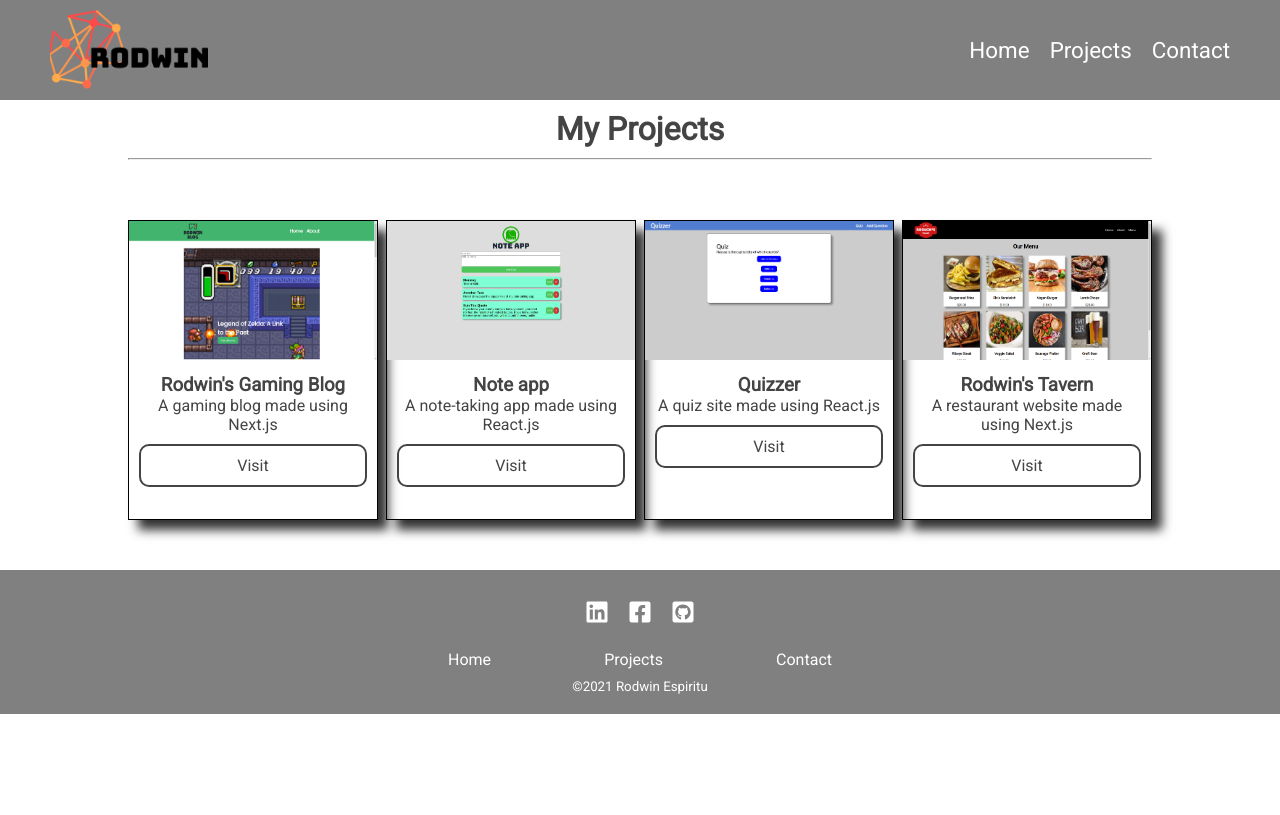
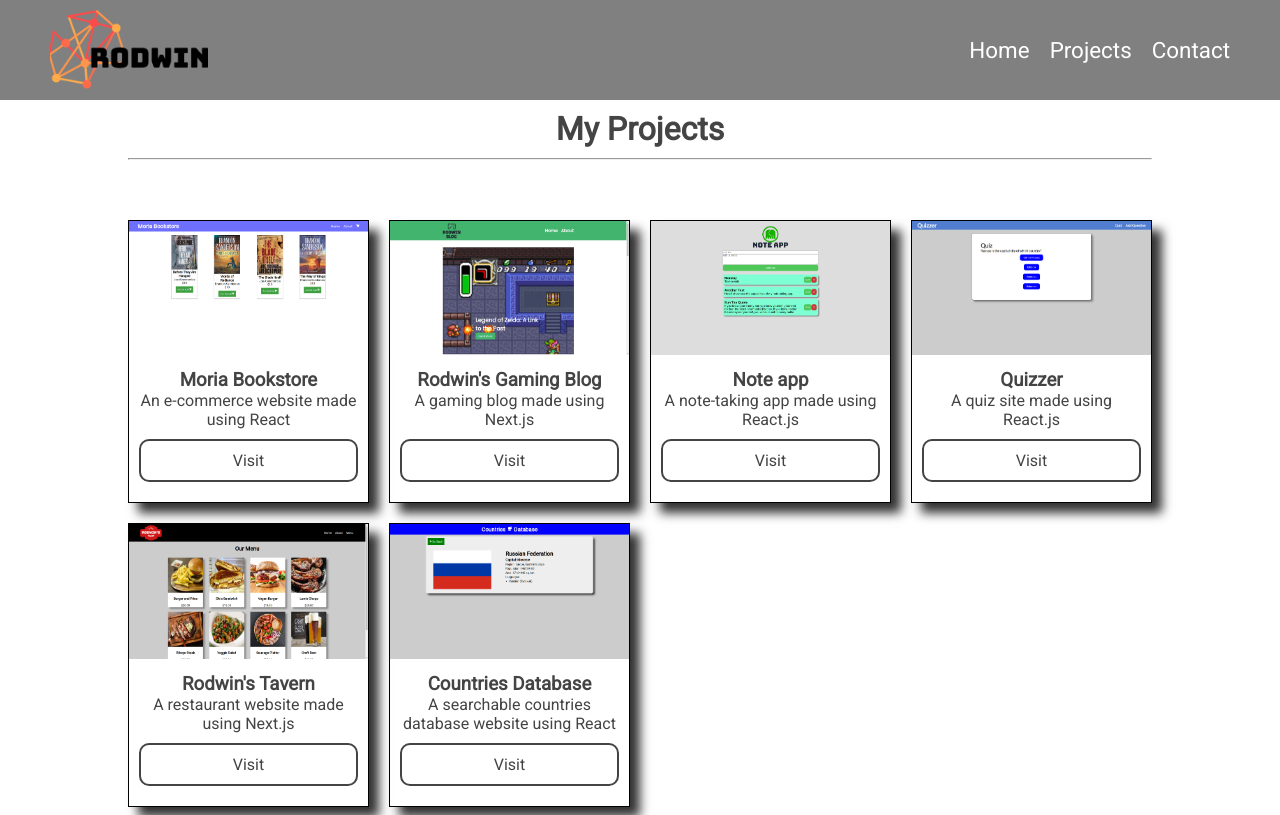
Before and after one commit to rodche-web/rodwin-portfolio, a React (Create React App) app: page /projects in a window 1280 px wide. Shown: the top 815 px of the page. Built offline with nearby package versions, Linux system fonts and the light colour scheme.

Commit message:
Added new projects on the Project List

```diff
--- a/src/components/About/About.js
+++ b/src/components/About/About.js
@@ -10,7 +10,7 @@ const About = () => {
                     I'm a self-taught web developer skilled in the frontend framework React.
                     I'm a college graduate from the Polytechnic University of the Philippines
                     with a Bachelor's degree in Electronics Engineering.
-                    I first started coding as a kid on my dad's Commodore 64 computer by copying
+                    I first started coding as a kid on a Commodore 64 computer by copying
                     BASIC codes from old computer magazines. Since then I became passionate in
                     computing.
                 </p>
--- a/src/components/Projects/ProjectItem/styles.css
+++ b/src/components/Projects/ProjectItem/styles.css
@@ -1,6 +1,4 @@
 .project_item {
-    width: 250px;
-    height: 300px;
     border: 1px solid black;
     box-shadow: 10px 10px 10px #333;
 }
--- a/src/components/Projects/ProjectList/ProjectList.js
+++ b/src/components/Projects/ProjectList/ProjectList.js
@@ -4,31 +4,45 @@ import './styles.css';
 const projects = [
     {
         id: 'proj1',
+        name: 'Moria Bookstore',
+        description: 'An e-commerce website made using React',
+        image: 'images/projects/moria-bookstore.png',
+        url: 'https://moria-bookstore.netlify.app'
+    },
+    {
+        id: 'proj2',
         name: 'Rodwin\'s Gaming Blog',
         description: 'A gaming blog made using Next.js',
         image: 'images/projects/blog.png',
         url: 'https://rodche-gaming-blog.netlify.app'
     },
     {
-        id: 'proj2',
+        id: 'proj3',
         name: 'Note app',
         description: 'A note-taking app made using React.js',
         image: 'images/projects/note-app.png',
         url: 'https://notetaker-app.netlify.app'
     },
     {
-        id: 'proj3',
+        id: 'proj4',
         name: 'Quizzer',
         description: 'A quiz site made using React.js',
         image: 'images/projects/quizzer.png',
         url: 'https://rodche-react-quizzer.netlify.app'
     },
     {
-        id: 'proj4',
+        id: 'proj5',
         name: 'Rodwin\'s Tavern',
         description: 'A restaurant website made using Next.js',
         image: 'images/projects/tavern.png',
         url: 'https://rodche-tavern.netlify.app'
+    },
+    {
+        id: 'proj6',
+        name: 'Countries Database',
+        description: 'A searchable countries database website using React',
+        image: 'images/projects/countriesdb.png',
+        url: 'https://countries-db.netlify.app'
     },
 ]
 
--- a/src/components/Projects/ProjectList/styles.css
+++ b/src/components/Projects/ProjectList/styles.css
@@ -1,7 +1,7 @@
 .project_list {
-    display: flex;
-    flex-wrap: wrap;
-    justify-content: space-between;
+    display: grid;
+    grid-template-columns: repeat(4, 1fr);
+    gap: 20px;
     width: 80%;
     margin: 0 auto;
     padding: 50px 0;
```
Also changed, not shown: public/images/projects/countriesdb.png (added), public/images/projects/moria-bookstore.png (added).
